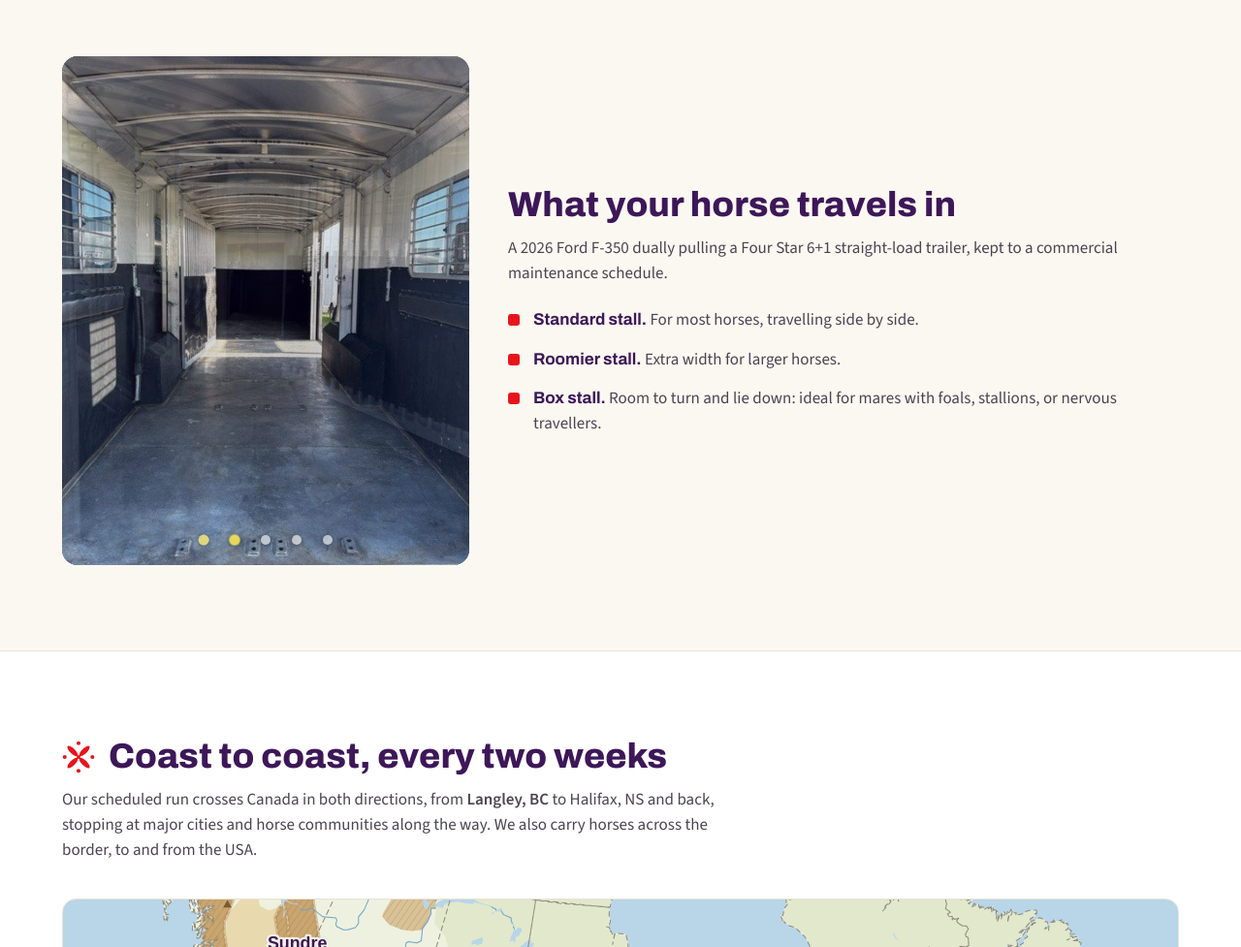
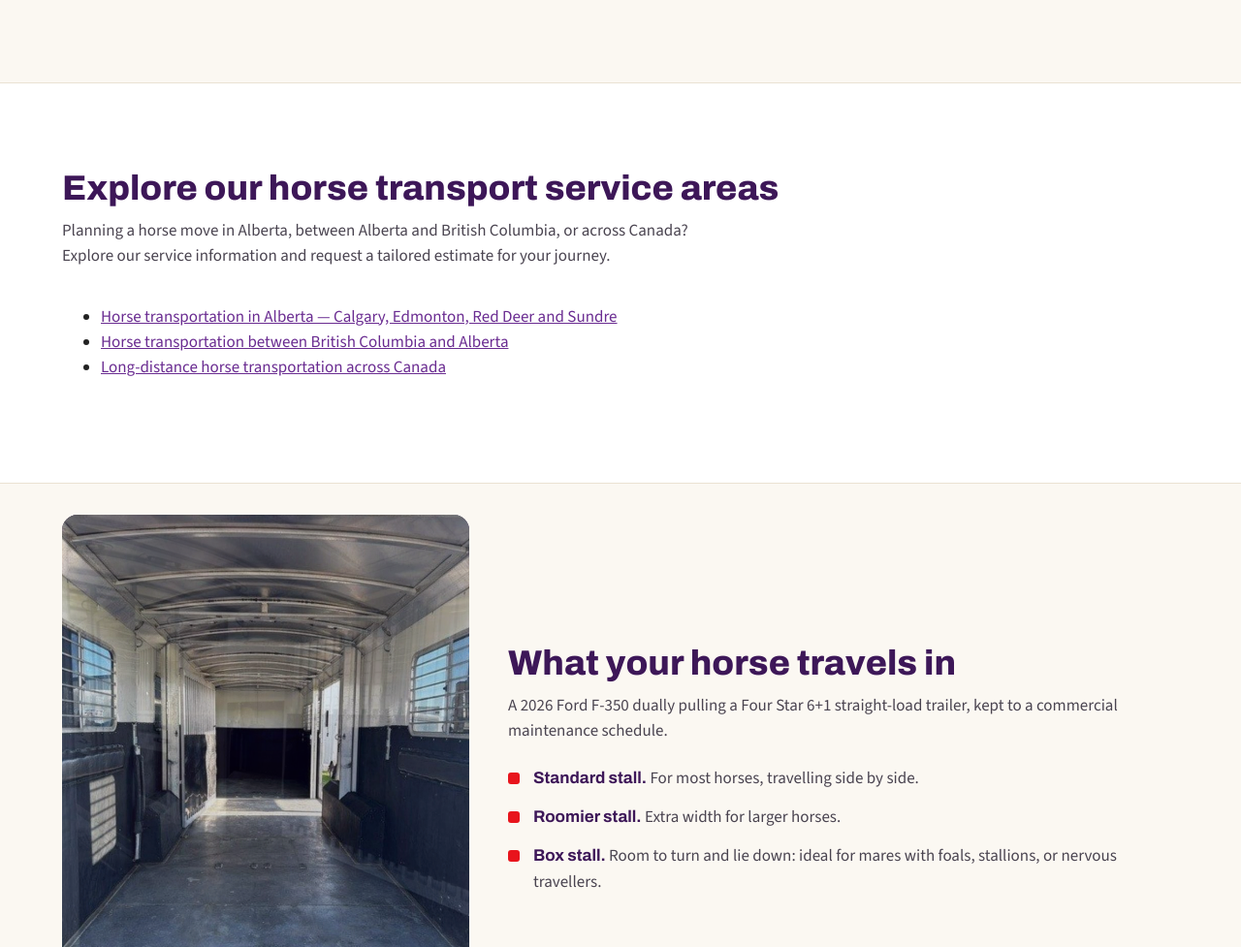
Before and after one commit to nexaline/nexahorsetransport, a plain HTML site: page index.html in a window 1280 px wide. Shown: the part 1375-2352 px from the top of the page at 97% size. Drawn offline with nearby package versions, Linux system fonts and the light colour scheme; some packages are replaced by stand-ins of ours.

Commit message:
SEO: link regional service pages from homepage

```diff
--- a/index.html
+++ b/index.html
@@ -31,6 +31,9 @@
       <a href="index.html" class="logo"><img src="nexa-logo-header.svg" alt="Nexa Horse Transport" width="163" height="56"></a>
       <nav class="site-nav" aria-label="Main">
         <a href="#services">Services</a>
+        <a href="alberta-horse-transport.html">Alberta transport</a>
+        <a href="british-columbia-horse-transport.html">BC transport</a>
+        <a href="long-distance-horse-transport-canada.html">Cross-Canada transport</a>
         <a href="#equipment">Our trailer</a>
         <a href="#route">Route</a>
         <a href="#booking">Booking / Estimate</a>
@@ -117,6 +120,18 @@
             <p>Short-notice trips to the clinic when the truck and trailer are nearby.</p>
           </div>
         </div>
+      </div>
+    </section>
+
+    <section class="section section-white" aria-labelledby="service-areas-heading">
+      <div class="container">
+        <h2 id="service-areas-heading">Explore our horse transport service areas</h2>
+        <p class="lead">Planning a horse move in Alberta, between Alberta and British Columbia, or across Canada? Explore our service information and request a tailored estimate for your journey.</p>
+        <ul>
+          <li><a href="alberta-horse-transport.html">Horse transportation in Alberta — Calgary, Edmonton, Red Deer and Sundre</a></li>
+          <li><a href="british-columbia-horse-transport.html">Horse transportation between British Columbia and Alberta</a></li>
+          <li><a href="long-distance-horse-transport-canada.html">Long-distance horse transportation across Canada</a></li>
+        </ul>
       </div>
     </section>
 
```
